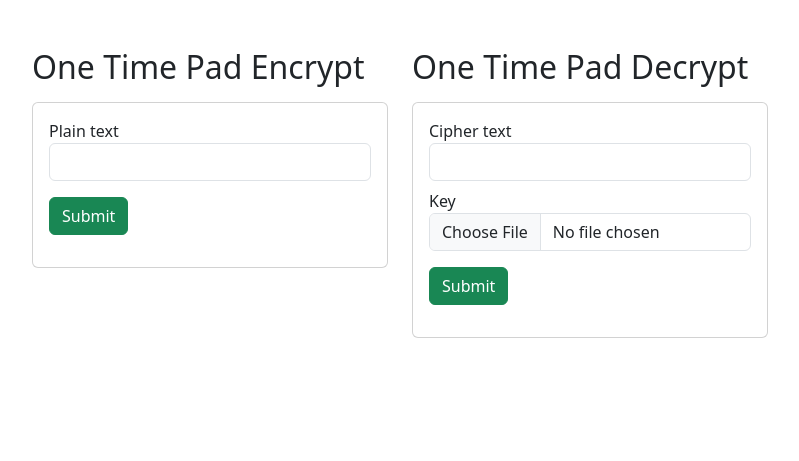
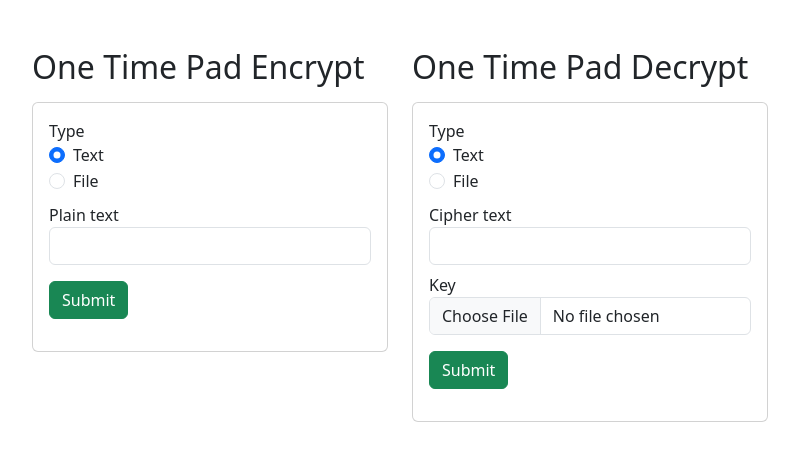
Before and after one commit to cinnamonboyz/tucil-1-kriptaur, a FastAPI app: page /onetimepad in a window 1280 px wide. Shown: the top 461 px of the page, without its empty margins (240-1039 px from the left). Run offline with FastAPI, Linux system fonts and the light colour scheme.

Commit message:
add file input for otp

```diff
--- a/main.py
+++ b/main.py
@@ -113,6 +113,16 @@ async def otp_encrypt(plain_text: str = Form(None), key: UploadFile = Form(None)
     cipher = encrypt_otp(plain_text, await read_file(key))
     return cipher
 
+@app.post('/otp_encrypt_file')
+async def otp_encrypt_file(plain_file: UploadFile = File(None), key: UploadFile = Form(None)):
+    cipher = encrypt_otp(await read_file(plain_file), await read_file(key))
+    return cipher
+
+@app.post('/otp_decrypt_file')
+async def otp_decrypt_file(cipher_file: UploadFile = File(None), key: UploadFile = Form(None)):
+    plain = decrypt_otp(await read_file(cipher_file), await read_file(key))
+    return plain
+
 @app.post('/otp_decrypt')
 async def otp_decrypt(cipher_text: str = Form(None), key: UploadFile = Form(None)):
     plain = decrypt_otp(cipher_text, await read_file(key))
--- a/templates/onetimepad.html
+++ b/templates/onetimepad.html
@@ -15,9 +15,22 @@
                 <div class="card">
                     <div class="card-body">
                         <form id="form">
+                            <label>Type</label>
+                            <div class="form-check">
+                                <input class="form-check-input" type="radio" name="type" id="text" onchange="switch_()" checked>
+                                <label class="form-check-label">Text</label>
+                            </div>
+                            <div class="form-check">
+                                <input class="form-check-input" type="radio" name="type" id="file" onchange="switch_()">
+                                <label class="form-check-label mb-2">File</label>
+                            </div>
                             <div id="input-text">
                                 <label for="plain_text">Plain text</label>
                                 <input type="text" name="plain_text" id="plain_text" class="form-control mb-2">
+                            </div>
+                            <div id="input-file" style="display: none;">
+                                <label for="plain_file">Plain file</label>
+                                <input type="file" name="plain_file" id="plain_file" class="form-control mb-2">
                             </div>
                             <button class="btn btn-success mt-2" type="button" onclick="submitForm()">Submit</button>
                         </form>
@@ -32,9 +45,22 @@
                 <div class="card">
                     <div class="card-body">
                         <form id="form_2">
+                            <label>Type</label>
+                            <div class="form-check">
+                                <input class="form-check-input" type="radio" name="type" id="text_2" onchange="switch_2()" checked>
+                                <label class="form-check-label">Text</label>
+                            </div>
+                            <div class="form-check">
+                                <input class="form-check-input" type="radio" name="type" id="file_2" onchange="switch_2()">
+                                <label class="form-check-label mb-2">File</label>
+                            </div>
                             <div id="input-text_2">
                                 <label for="cipher_text">Cipher text</label>
                                 <input type="text" name="cipher_text" id="cipher_text" class="form-control mb-2">
+                            </div>
+                            <div id="input-file_2" style="display: none;">
+                                <label for="cipher_file">Cipher file</label>
+                                <input type="file" name="cipher_file" id="cipher_file" class="form-control mb-2">
                             </div>
                             <label for="key_2">Key</label>
                             <input type="file" name="key" id="key_2" class="form-control mb-2" required>
@@ -56,6 +82,7 @@
                 return form.reportValidity();
             }
 
+            var radio_text = document.getElementById('text');
             var data = new FormData(form);
 
             fetch('/create_key', {
@@ -86,7 +113,12 @@
                 result.appendChild(refresh);
                 console.log(refresh);
 
-                return fetch('/otp_encrypt', {
+                if (radio_text.checked){
+                    var route = '/otp_encrypt';
+                } else {
+                    var route = '/otp_encrypt_file';
+                }
+                return fetch(route, {
                     method: 'POST',
                     body: data
                 });
@@ -96,7 +128,7 @@
             })
             .then((text) => {
                 result.innerHTML = result.innerHTML + [
-                    '<div class="row justify-content-evenly">',
+                    '<div class="row justify-content-evenly" id="cipher-text">',
                     '   <div class="col">',
                     `       <h5>Cipher text</h5>`,
                     '   </div>',
@@ -112,11 +144,11 @@
                 ].join('');
 
                 var formBody = new FormData();
-                    formBody.append('cipher_text', document.getElementById('code').innerHTML);
-                    return fetch('/file', {
-                        method: 'POST',
-                        body: formBody
-                    });
+                formBody.append('cipher_text', document.getElementById('code').innerHTML);
+                return fetch('/file', {
+                    method: 'POST',
+                    body: formBody
+                });
             })
             .then((response) => {
                 if(response){
@@ -125,7 +157,9 @@
             })
             .then((blob) => {
                 if(blob){
-
+                    if (!radio_text.checked){
+                     document.getElementById('cipher-text').remove();
+                    }
                     result.innerHTML = result.innerHTML + [
                         `<h5 class="mt-2">Cipher file</h5>`,
                         '<hr>'
@@ -141,6 +175,17 @@
             });
         }
 
+        function switch_(){
+            var radio_text = document.getElementById('text');
+            if(radio_text.checked){
+                document.getElementById('input-file').style.display = 'none';
+                document.getElementById('input-text').style.display = 'block';
+            } else {
+                document.getElementById('input-file').style.display = 'block';
+                document.getElementById('input-text').style.display = 'none';
+            }
+            document.getElementById('result').innerHTML = "";
+        }
 
         function submitForm_2(){
             var form = document.getElementById('form_2');
@@ -149,8 +194,15 @@
                 return form.reportValidity();
             }
 
+            var radio_text = document.getElementById('text_2');
             var data = new FormData(form);
-            fetch('/otp_decrypt', {
+
+            if (radio_text.checked){
+                var route = '/otp_decrypt';
+            } else {
+                var route = '/otp_decrypt_file';
+            }
+            fetch(route, {
                 method: 'POST',
                 body: data
             })
@@ -161,7 +213,7 @@
                 var result = document.getElementById('result_2');
 
                 result.innerHTML = [
-                    '<div class="row justify-content-evenly">',
+                    '<div class="row justify-content-evenly" id="plain-text">',
                     '   <div class="col">',
                     '     <h5>Plain text</h5>',
                     '   </div>',
@@ -175,7 +227,47 @@
                     `   <code id="code-2">${text.replace(/['"]+/g, '')}</code>`,
                     '</div>',
                 ].join('');
+
+                var formBody = new FormData();
+                formBody.append('cipher_text', document.getElementById('code-2').innerHTML);
+                return fetch('/file', {
+                    method: 'POST',
+                    body: formBody
+                });
             })
+            .then((response) => {
+                return response.blob();
+            })
+            .then((blob) => {
+                var result = document.getElementById('result_2');
+                if (!radio_text.checked){
+                    document.getElementById('plain-text').remove();
+
+                    result.innerHTML = result.innerHTML + [
+                        `<h5 class="mt-2">Cipher file</h5>`,
+                        '<hr>'
+                    ].join('');
+
+                    var link = document.createElement('a');
+                    link.className = "btn btn-primary";
+                    link.href = window.URL.createObjectURL(blob);
+                    link.download = "decrypted one time pad";
+                    link.innerHTML = "download";
+                    result.appendChild(link);
+                }
+            });
+        }
+
+        function switch_2(){
+            var radio_text = document.getElementById('text_2');
+            if(radio_text.checked){
+                document.getElementById('input-file_2').style.display = 'none';
+                document.getElementById('input-text_2').style.display = 'block';
+            } else {
+                document.getElementById('input-file_2').style.display = 'block';
+                document.getElementById('input-text_2').style.display = 'none';
+            }
+            document.getElementById('result_2').innerHTML = "";
         }
 
         function space(obj, code=null){
```
